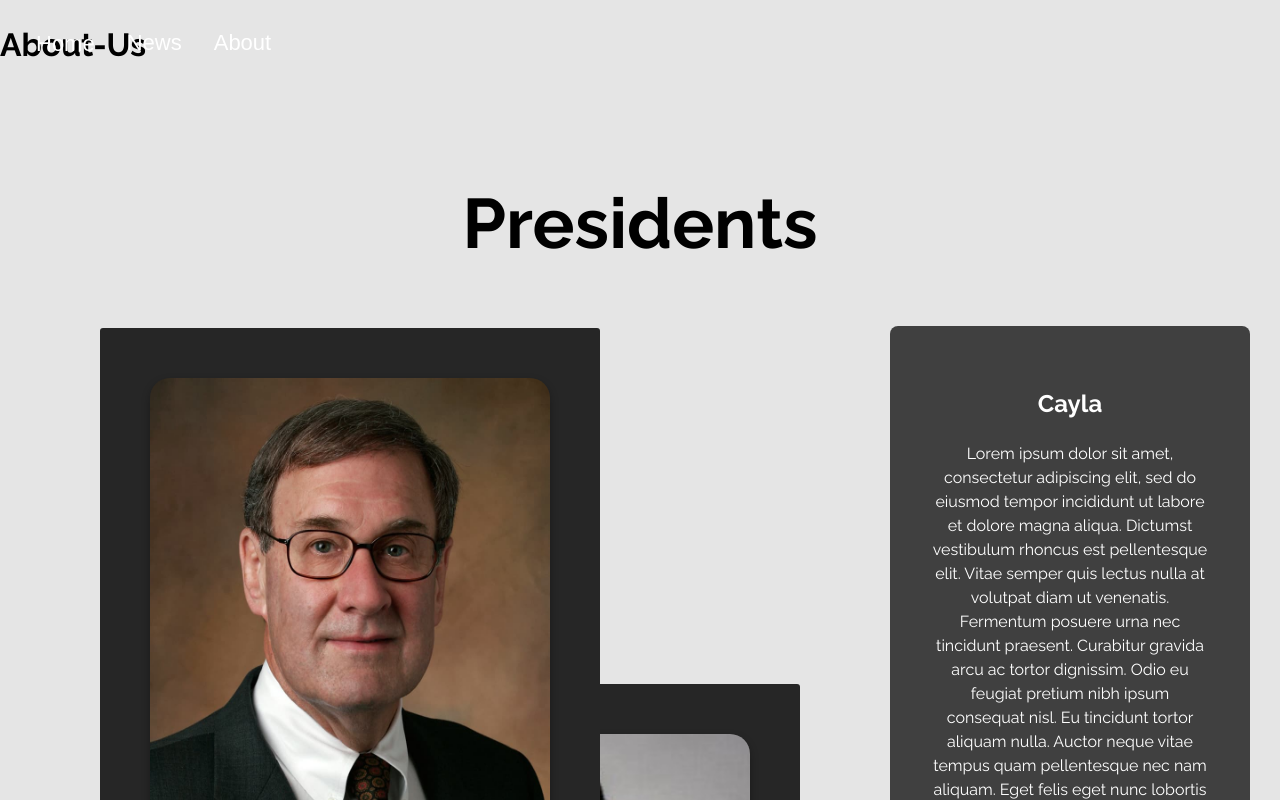
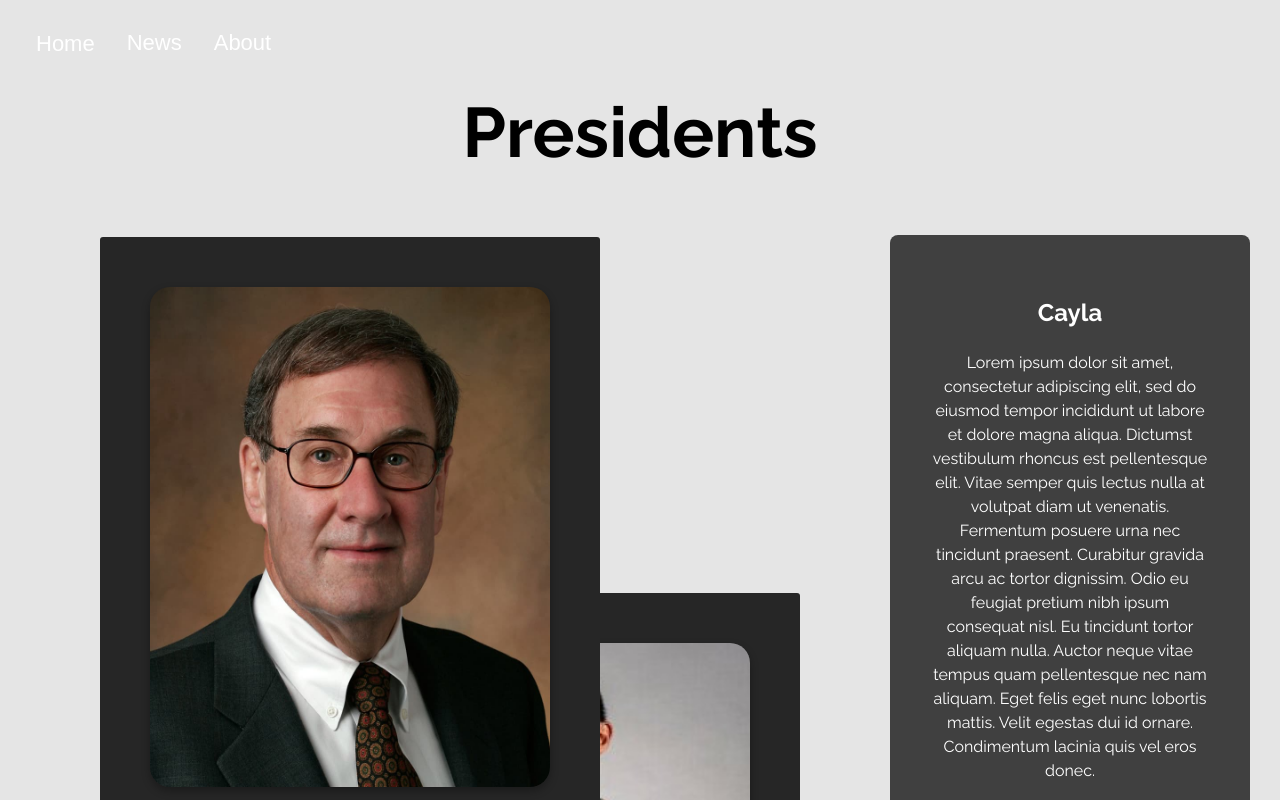
Before and after one commit to axelKeizoStahl/Sophomore-Caucus, a Next.js app: page /about/about-us in a window 1280 px wide. Shown: the top 800 px of the page. Built offline with nearby package versions, Linux system fonts and the light colour scheme.

Commit message:
about us small title remove

```diff
--- a/src/app/about/about-us/page.js
+++ b/src/app/about/about-us/page.js
@@ -34,7 +34,6 @@ export default function Page() {
   ]
   return (
     <div className="meet-the-team">
-    <h1>About-Us</h1>
       <div className='presidents'>
         <h1>Presidents</h1>
         {presidents.map((president, index) => (
```
